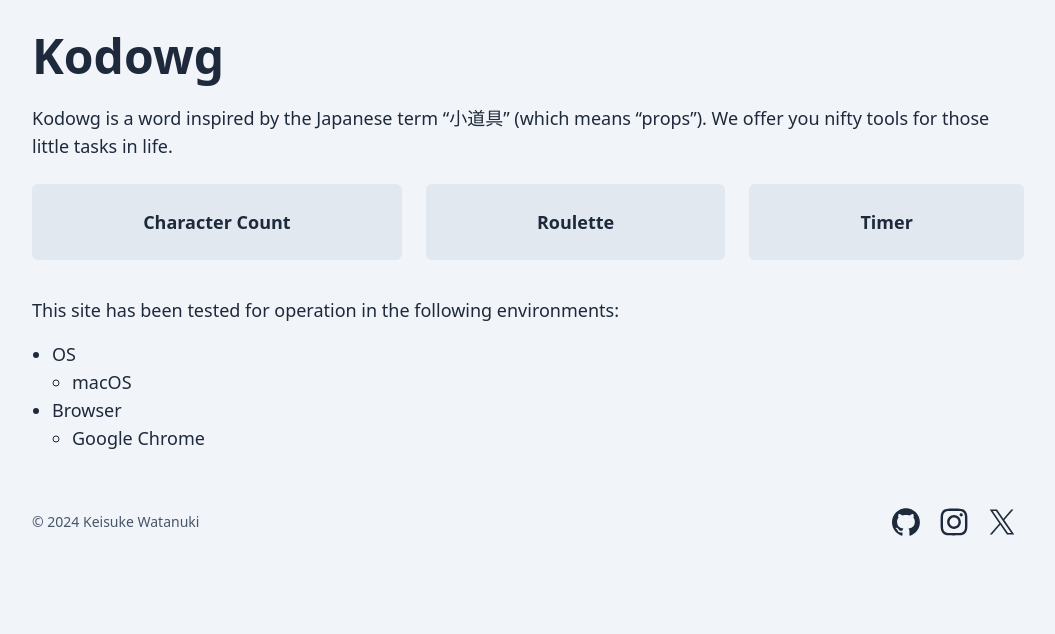
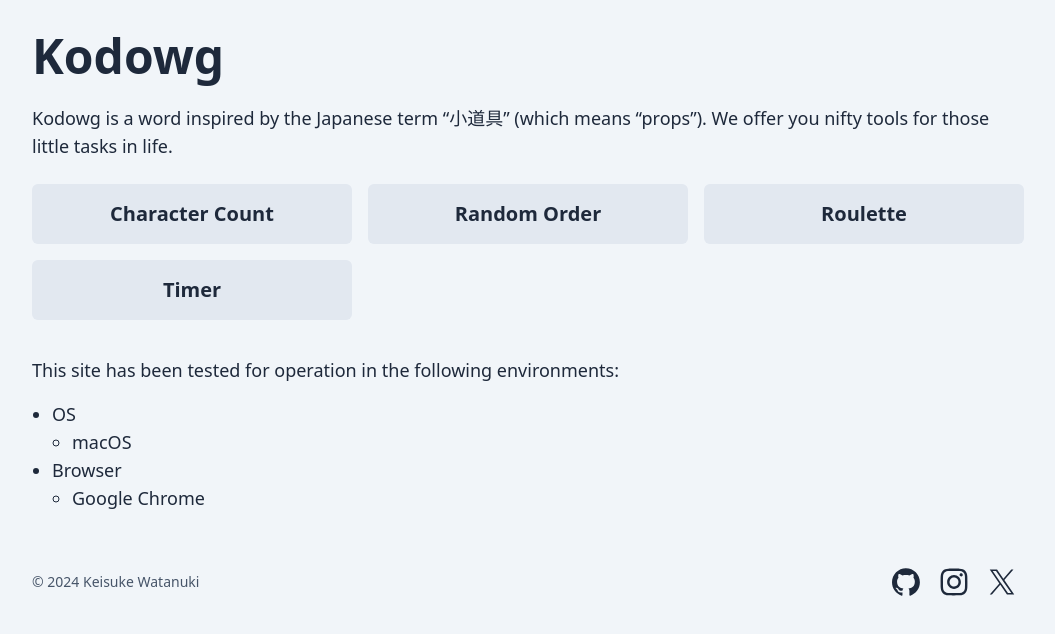
Before and after one commit to kskwtnk/kodowg, a SvelteKit app: page / in a window 1280 px wide. Shown: the top 634 px of the page, without its empty margins (112-1167 px from the left). Built offline with nearby package versions, Linux system fonts and the light colour scheme.

Commit message:
Simplify page links by generating from i18n keys

```diff
--- a/src/routes/[[lang]]/+page.server.ts
+++ b/src/routes/[[lang]]/+page.server.ts
@@ -3,7 +3,8 @@ const i18nText = {
 		description:
 			"Kodowg is a word inspired by the Japanese term “小道具” (which means “props”). We offer you nifty tools for those little tasks in life.",
 		functionName: {
-			characterCount: "Character Count",
+			"character-count": "Character Count",
+			"random-order": "Random Order",
 			roulette: "Roulette",
 			timer: "Timer",
 		},
@@ -14,7 +15,8 @@ const i18nText = {
 		description:
 			"Kodowgは日本語の「小道具」にインスパイアされた言葉です。日常のちょっとしたタスクに便利なツールを提供します。",
 		functionName: {
-			characterCount: "文字数カウント",
+			"character-count": "文字数カウント",
+			"random-order": "ランダム並び替え",
 			roulette: "ルーレット",
 			timer: "タイマー",
 		},
@@ -23,9 +25,15 @@ const i18nText = {
 	},
 };
 
+// i18nText.en.functionNameのキーからpagesを生成
+const pages = Object.keys(
+	i18nText.en.functionName,
+) as (keyof typeof i18nText.en.functionName)[];
+
 export function load({ params }: { params: { lang: "en" | "ja" } }) {
 	return {
 		lang: params.lang ?? "en",
 		i18nText: i18nText[params.lang ?? "en"],
+		pages,
 	};
 }
--- a/src/routes/[[lang]]/+page.svelte
+++ b/src/routes/[[lang]]/+page.svelte
@@ -1,10 +1,6 @@
 <script lang="ts">
-	import characterCountImage from "$lib/assets/character-count.png?enhanced";
-	import rouletteImage from "$lib/assets/roulette.png?enhanced";
-	import timerImage from "$lib/assets/timer.png?enhanced";
-
 	let { data } = $props();
-	const { lang, i18nText } = data;
+	const { lang, i18nText, pages } = data;
 </script>
 
 <svelte:head>
@@ -18,40 +14,17 @@
 		<div>
 			<p>{i18nText.description}</p>
 		</div>
-		<div class="flex flex-wrap gap-x-6 gap-y-4">
-			<a
-				href="./{lang}/character-count"
-				class="flex flex-grow flex-col items-center justify-center gap-y-2 rounded-md bg-slate-200 px-6 pb-6 pt-4 transition-colors duration-75 hover:bg-white"
-			>
-				<enhanced:img
-					alt=""
-					src={characterCountImage}
-					class="size-full h-auto max-w-64"
-				/>
-				<span class="font-bold">{i18nText.functionName.characterCount}</span>
-			</a>
-			<a
-				href="./{lang}/roulette"
-				class="flex flex-grow flex-col items-center justify-center gap-y-2 rounded-md bg-slate-200 px-6 pb-6 pt-4 transition-colors duration-75 hover:bg-white"
-			>
-				<enhanced:img
-					alt=""
-					src={rouletteImage}
-					class="size-full h-auto max-w-64"
-				/>
-				<span class="font-bold">{i18nText.functionName.roulette}</span>
-			</a>
-			<a
-				href="./{lang}/timer"
-				class="flex flex-grow flex-col items-center justify-center gap-y-2 rounded-md bg-slate-200 px-6 pb-6 pt-4 transition-colors duration-75 hover:bg-white"
-			>
-				<enhanced:img
-					alt=""
-					src={timerImage}
-					class="size-full h-auto max-w-64"
-				/>
-				<span class="font-bold">{i18nText.functionName.timer}</span>
-			</a>
+		<div
+			class="grid grid-cols-[repeat(auto-fit,minmax(theme(spacing.80),1fr))] gap-4"
+		>
+			{#each pages as path}
+				<a
+					href="./{lang}/{path}"
+					class="flex flex-grow flex-col items-center justify-center gap-y-2 rounded-md bg-slate-200 px-6 py-4 text-xl font-bold transition-colors duration-75 hover:bg-white"
+				>
+					{i18nText.functionName[path]}
+				</a>
+			{/each}
 		</div>
 	</div>
 	<div class="grid gap-y-4 rounded-md">
```
